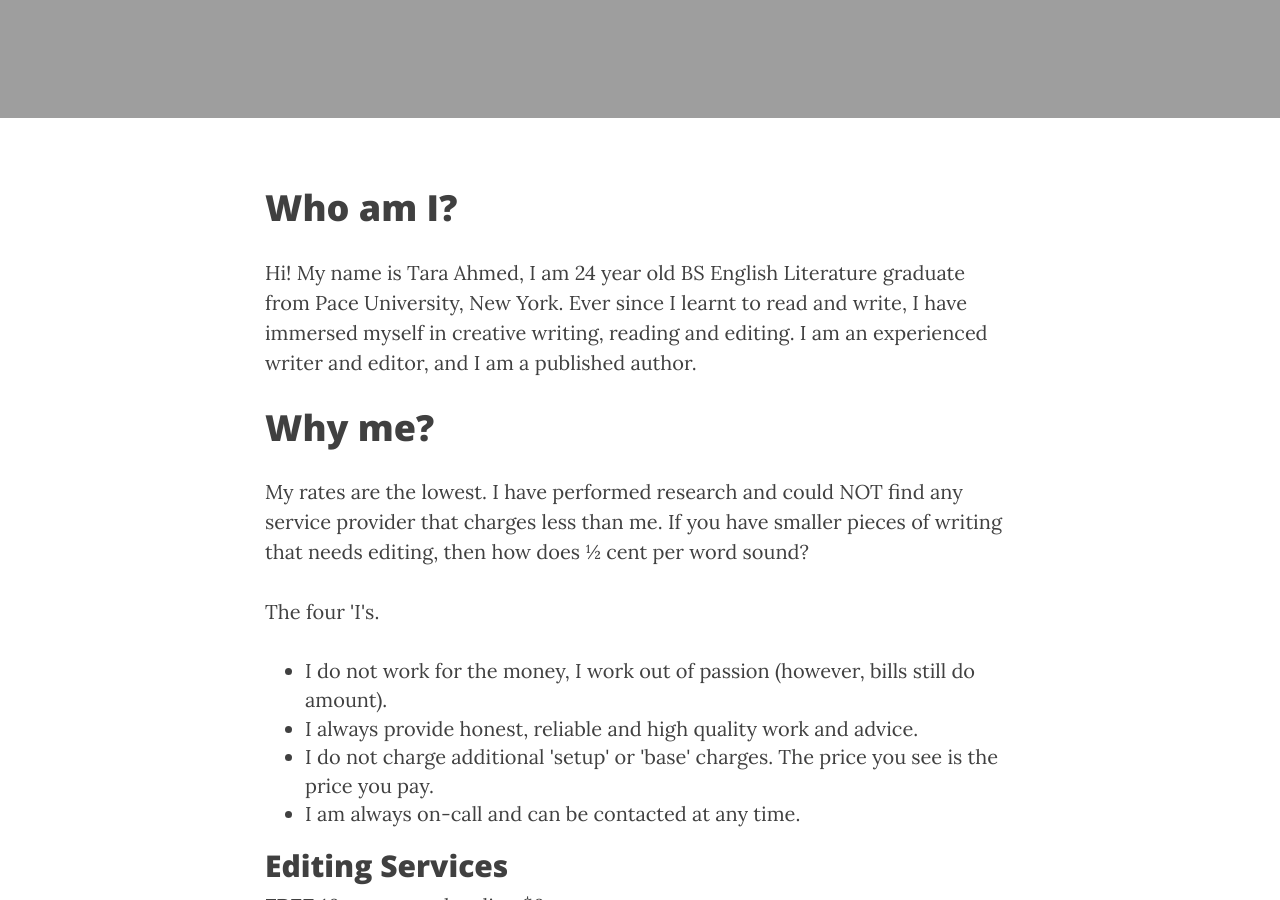
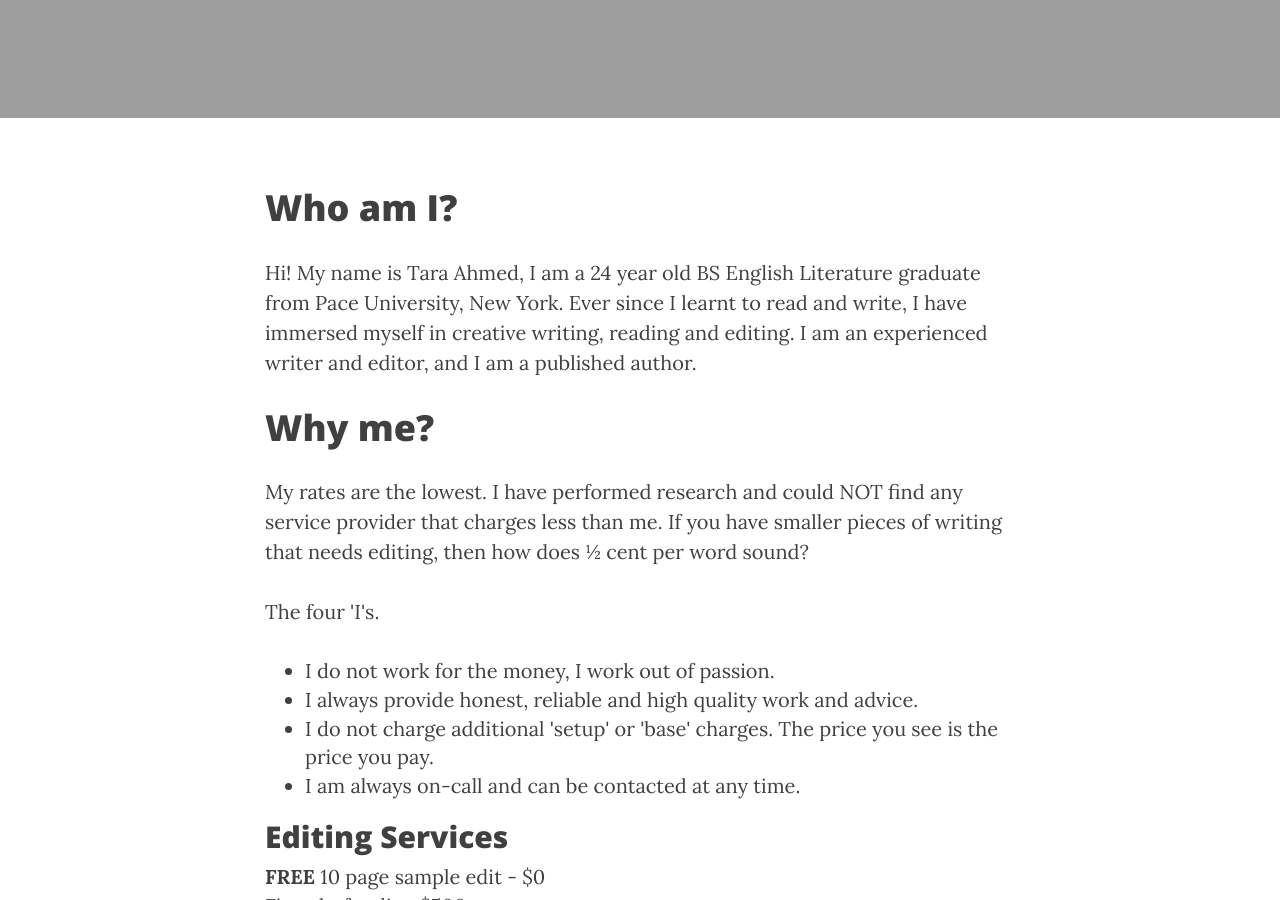
Before and after one commit to taraahmed/taraahmed.github.io, a Jekyll site: the page built from services.html, in a window 1280 px wide and 900 px high, scrolled down 338 px. Built offline with Jekyll 4.4.1, drawn with Linux system fonts in a browser that asks for light colours; nearby versions of some CDN libraries.

Commit message:
Update services.html

```diff
--- a/services.html
+++ b/services.html
@@ -5,12 +5,12 @@
 header-img: "img/about-bg.jpg"
 ---
 <h1>Who am I?</h1>
-<p>Hi! My name is Tara Ahmed, I am 24 year old BS English Literature graduate from Pace University, New York. Ever since I learnt to read and write, I have immersed myself in creative writing, reading and editing. I am an experienced writer and editor, and I am a published author.</p>
+<p>Hi! My name is Tara Ahmed, I am a 24 year old BS English Literature graduate from Pace University, New York. Ever since I learnt to read and write, I have immersed myself in creative writing, reading and editing. I am an experienced writer and editor, and I am a published author.</p>
 <h1>Why me?</h1>
 <p>My rates are the lowest. I have performed research and could NOT find any service provider that charges less than me. If you have smaller pieces of writing that needs editing, then how does &frac12; cent per word sound?</p>
 <p>The four 'I's.</p>
 <ul>
-  <li>I do not work for the money, I work out of passion (however, bills still do amount).</li>
+  <li>I do not work for the money, I work out of passion.</li>
   <li>I always provide honest, reliable and high quality work and advice.</li>
   <li>I do not charge additional 'setup' or 'base' charges. The price you see is the price you pay.</li>
   <li>I am always on-call and can be contacted at any time.</li>
@@ -33,5 +33,4 @@
   <dd>Article writing - $5/100 words</dd>
 </dl>
 
-<p>If you require further information, please contact me via email.</p>
-<a href="mailto:hello@taraahmed.me?subject=Hello!">hello@taraahmed.me</a>
+<p><b>If you require further information, please contact me via email.</b><br><a href="mailto:hello@taraahmed.me?subject=Hello!">hello@taraahmed.me</a></p>
```
